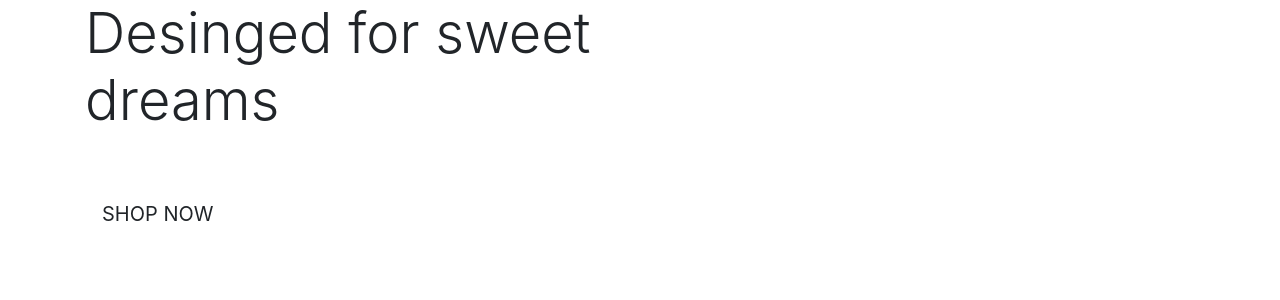
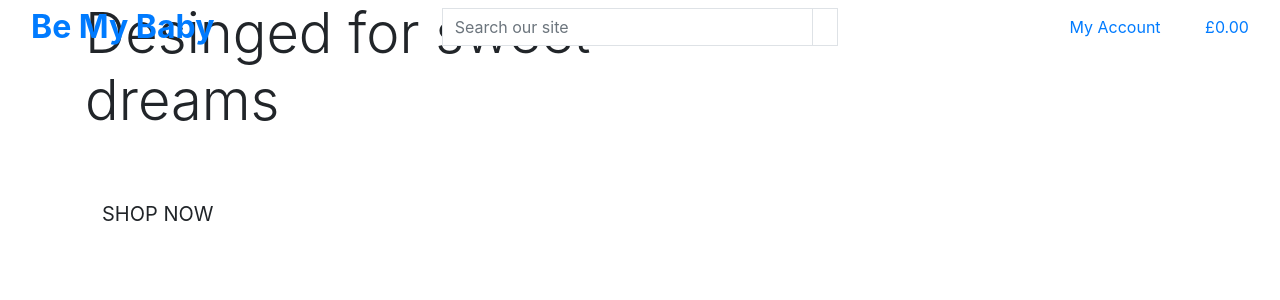
Before and after one commit to Gloria-21/be_my_baby, a Django app: page / in a window 1280 px wide. Shown: the top 300 px of the page. Run offline with Django 3.2, Linux system fonts and the light colour scheme.

Commit message:
added main page header

```diff
--- a/home/templates/home/index.html
+++ b/home/templates/home/index.html
@@ -20,7 +20,7 @@
             </h1>
             <div class="my-5">
                 <h4>
-                    <a href="{% url '' %}" class="shop-now-button btn btn-lg rounded-0 text-uppercase py-3">Shop Now</a>
+                    <a href="{% url 'products' %}" class="shop-now-button btn btn-lg rounded-0 text-uppercase py-3">Shop Now</a>
                 </h4>
             </div>
         </div>
--- a/templates/base.html
+++ b/templates/base.html
@@ -32,7 +32,68 @@
     <title>Be my Baby {% block extra_title %}{% endblock %}</title>
   </head>
   <body>
-    <header class="container-fluid fixed-top"></header>
+    <header class="container-fluid fixed-top">
+      <div class="row">
+        <div class="col-12 col-lg-4 my-auto py-1 py-lg-0 text-center text-lg-left">
+          <a href="{% url 'home' %}" class="nav-link main-logo-link">
+            <h2 class="logo-font my-0"><strong>Be My Baby</strong></h2>
+            </a>
+          </a>
+        </div>
+        <div class="col-12 col-lg-4 my-auto py-1 py-lg-0 ">
+          <form method="GET" action="">
+            <div class="input-group w-100">
+                <input class="form-control border border-black rounded-0" type="text" name="q" placeholder="Search our site">
+                <div class="input-group-append">
+                    <button class="form-control btn border border-black rounded-0" type="submit">
+                        <span class="icon">
+                            <i class="fas fa-search"></i>
+                        </span>
+                    </button>
+                </div>
+            </div>
+          </form>
+        </div>
+        <div class="col-12 col-lg-4 my-auto py-1 py-lg-0">
+          <ul class="list-inline list-unstyled text-center text-lg-right my-0">
+            <li class="list-inline-item dropdown">
+              <a class="text-black nav-link" href="#" id="user-options" data-toggle="dropdown" aria-haspopup="true" aria-expanded="false">
+                <div class="text-center">
+                    <div><i class="fas fa-user fa-lg"></i></div>
+                    <p class="my-0">My Account</p>
+                </div>
+              </a>
+              <div class="dropdown-menu border-0" aria-labelledby="user-options">
+                {% if request.user.is_authenticated %}
+                    {% if request.user.is_superuser %}
+                        <a href="" class="dropdown-item">Product Management</a>
+                    {% endif %}
+                    <a href="" class="dropdown-item">My Profile</a>
+                    <a href="{% url 'account_logout' %}" class="dropdown-item">Logout</a>
+                {% else %}
+                    <a href="{% url 'account_signup' %}" class="dropdown-item">Register</a>
+                    <a href="{% url 'account_login' %}" class="dropdown-item">Login</a>
+                {% endif %}
+            </div>
+            </li>
+            <li class="list-inline-item">
+              <a class="{% if grand_total %}text-info font-weight-bold{% else %}text-black{% endif %} nav-link" href="{% url 'view_bag' %}">
+                <div class="text-center">
+                    <div><i class="fas fa-shopping-bag fa-lg"></i></div>
+                    <p class="my-0">
+                        {% if grand_total %}
+                            £{{ grand_total|floatformat:2 }}
+                        {% else %}
+                            £0.00
+                        {% endif %}
+                    </p>
+                </div>
+              </a>
+          </li>
+          </ul>
+        </div>
+      </div>
+    </header>
 
     {% if messages %}
         <div class="message-container"></div>
```
